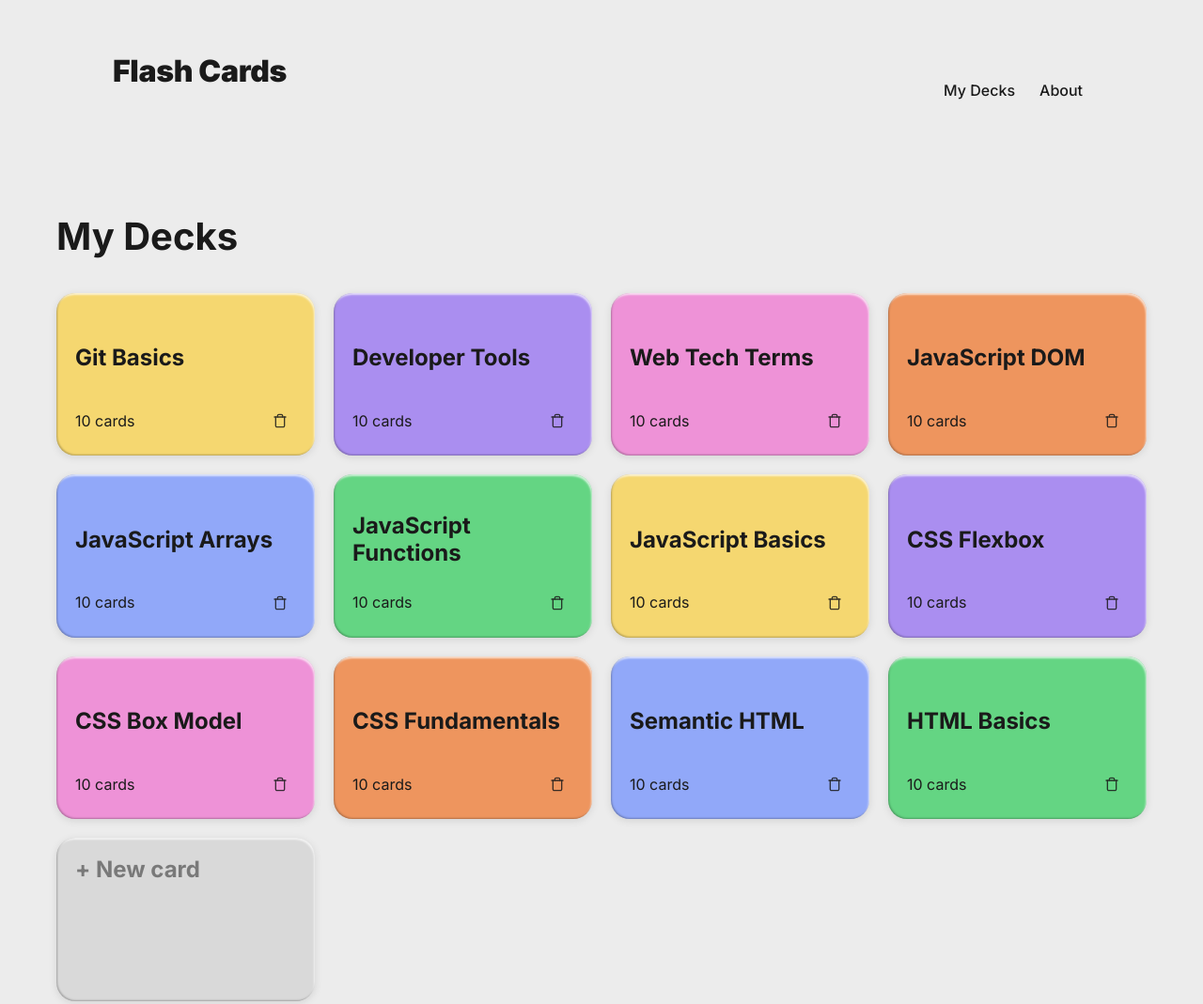
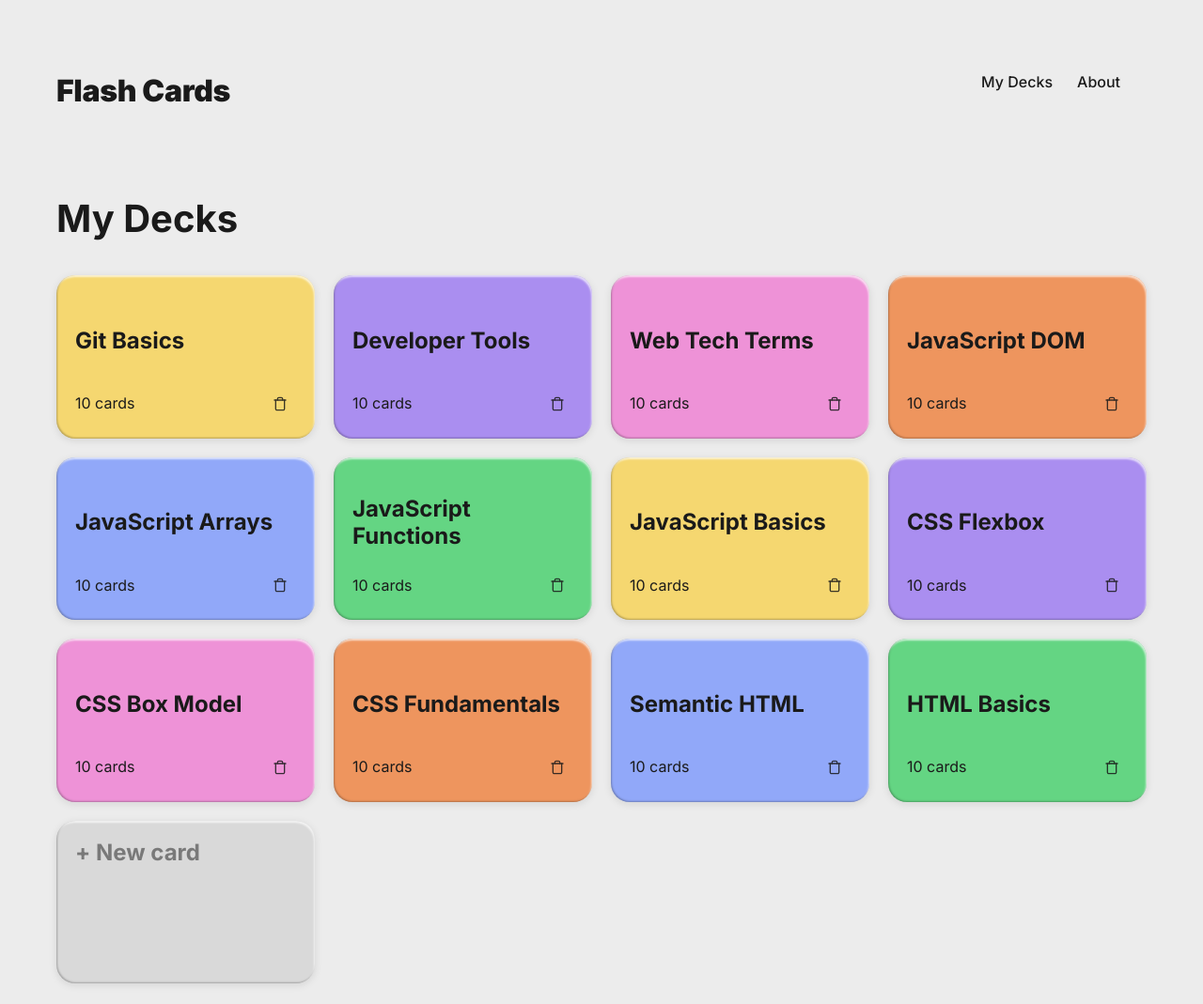
Before and after one commit to hmcantu/ai-se_project_flashcards, a plain HTML site: page index.html in a window 1280 px wide. Shown: the top 1069 px of the page at 94% size. Drawn offline with Linux system fonts and the light colour scheme.

Commit message:
fix: aligned header title

```diff
--- a/assets/css/header.css
+++ b/assets/css/header.css
@@ -2,29 +2,33 @@
     display: flex;
     justify-content: space-between;
     align-items: center;
+    width: 100%;
+    max-width: 1440px;
+    margin: 0 auto;
     padding: 20px;
+    box-sizing: border-box;
 }
 
 @media (min-width: 768px) {
     .header {
-        padding: 40px 80px;
+        padding: 40px 40px;
     }
 }
 
 .header__title {
-    margin: 0;
     font-family: 'Inter', Arial, sans-serif;
     font-weight: 900;
     font-size: 20px;
     line-height: 1;
     letter-spacing: -0.01em;
     white-space: nowrap;
+    margin-left: -20px;
 }
 
 @media (min-width: 768px) {
     .header__title {
         font-size: 32px;
-        margin-bottom: 40px;
+        margin-bottom: 0;
     }
 }
 
```
